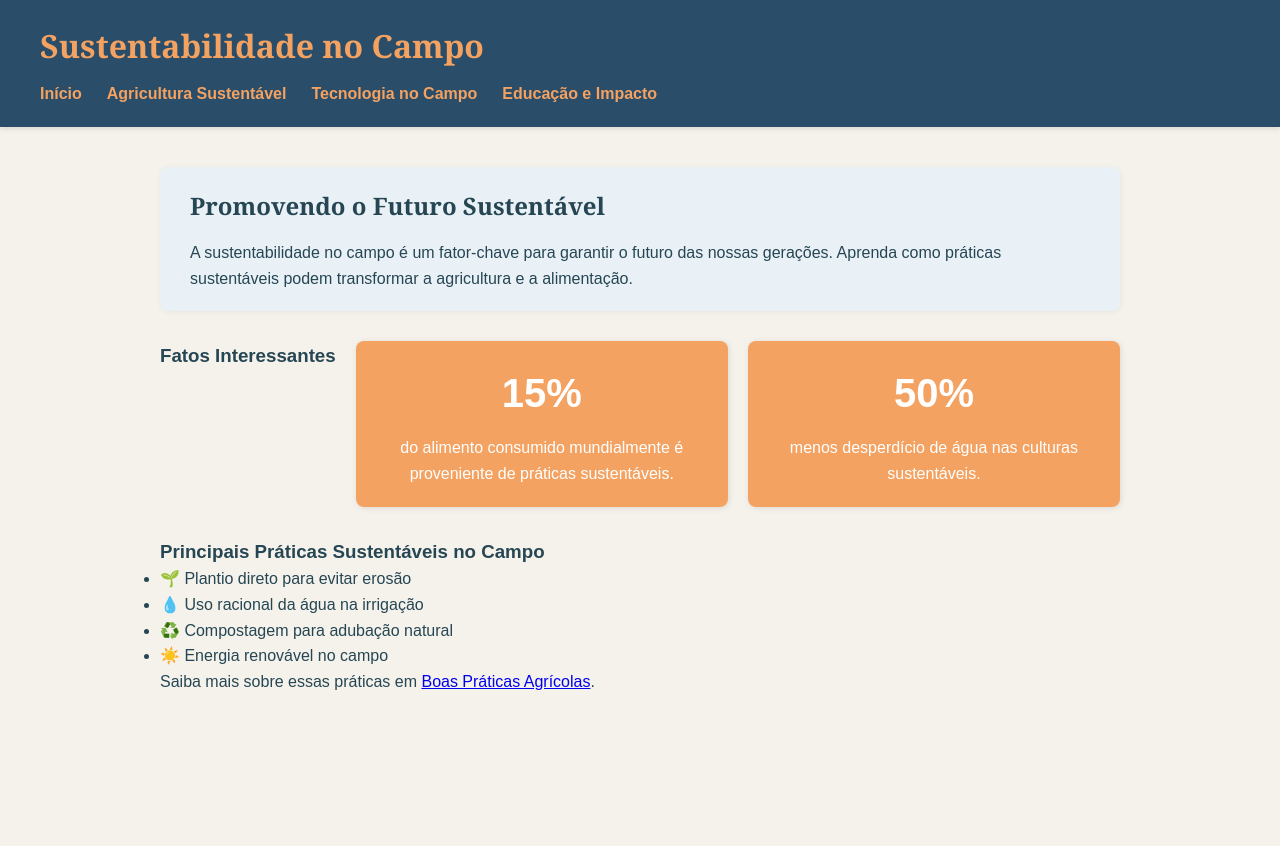
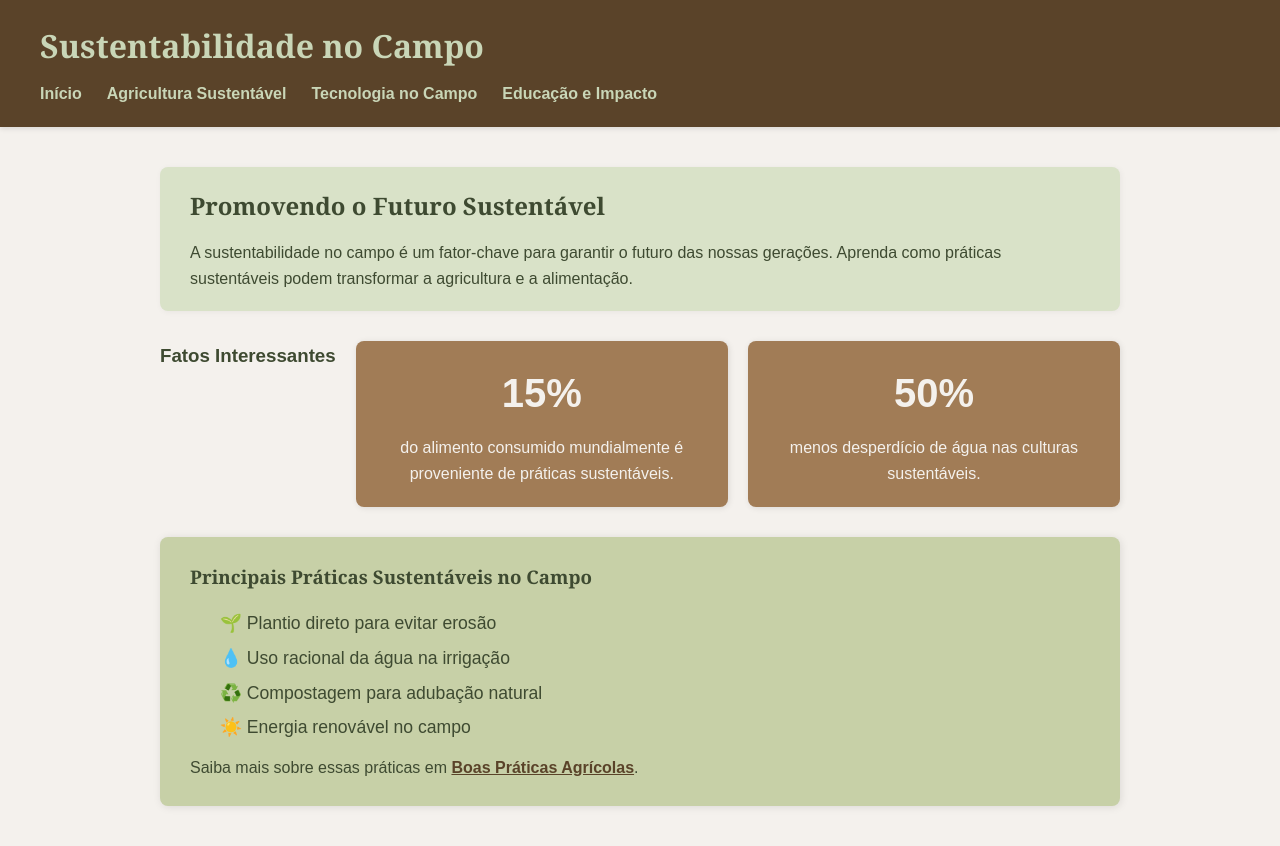
Before and after one commit to MariaRitaChaves/Projeto_Agrinho_maria_rita, a plain HTML site: page index.html in a window 1280 px wide. Before the commit the page ends 800 px from the top, so only its background shows below. Drawn offline with Linux system fonts and the light colour scheme.

Commit message:
Atualizar o style.css

```diff
--- a/style.css
+++ b/style.css
@@ -8,16 +8,16 @@
 }
 
 body {
-  background-color: #f5f2eb; /* bege claro */
-  color: #264653; /* azul petróleo */
+  background-color: #f4f1ed; /* bege bem clarinho */
+  color: #3e4a31; /* verde escuro amarelado */
   font-family: 'Arial', sans-serif;
   line-height: 1.6;
 }
 
 header {
-  background-color: #2a4d69; /* azul petróleo escuro */
+  background-color: #5a4329; /* marrom médio */
   padding: 20px 40px;
-  color: #f4a261; /* laranja queimado */
+  color: #c9d6b7; /* verde claro acinzentado */
   box-shadow: 0 2px 5px rgba(0,0,0,0.1);
 }
 
@@ -33,7 +33,7 @@ nav ul {
 }
 
 nav a {
-  color: #f4a261; /* laranja queimado */
+  color: #c9d6b7; /* verde claro */
   text-decoration: none;
   font-weight: 600;
   font-size: 1rem;
@@ -41,7 +41,7 @@ nav a {
 }
 
 nav a:hover {
-  color: #e76f51; /* laranja mais vivo */
+  color: #88956f; /* verde oliva suave */
 }
 
 main {
@@ -51,18 +51,18 @@ main {
 }
 
 section.intro {
-  background-color: #e9f1f7; /* cinza muito claro azulado */
+  background-color: #d9e2c8; /* verde muito claro */
   padding: 20px 30px;
   border-radius: 8px;
   margin-bottom: 30px;
   box-shadow: 1px 1px 6px rgba(0,0,0,0.05);
-  color: #264653;
+  color: #3e4a31;
 }
 
 section.intro h2 {
   font-family: 'Georgia', serif;
   margin-bottom: 15px;
-  color: #264653;
+  color: #3e4a31;
 }
 
 section.stats {
@@ -72,13 +72,13 @@ section.stats {
 }
 
 section.stats .card {
-  background-color: #f4a261; /* laranja queimado */
+  background-color: #a17c56; /* marrom claro */
   padding: 20px;
   flex: 1;
   border-radius: 8px;
   box-shadow: 1px 1px 6px rgba(0,0,0,0.1);
   text-align: center;
-  color: white;
+  color: #f4f1ed; /* bege claro */
 }
 
 section.stats .card h4 {
@@ -90,4 +90,72 @@ section.stats .card p {
   font-size: 1rem;
 }
 
-section.pract
+section.practices {
+  background-color: #c7d0a7; /* verde amarelado claro */
+  padding: 25px 30px;
+  border-radius: 8px;
+  box-shadow: 1px 1px 8px rgba(0,0,0,0.1);
+  margin-bottom: 40px;
+  color: #3e4a31;
+}
+
+section.practices h3 {
+  font-family: 'Georgia', serif;
+  margin-bottom: 20px;
+}
+
+section.practices ul {
+  list-style: none;
+  padding-left: 0;
+  margin-bottom: 15px;
+}
+
+section.practices ul li {
+  margin-bottom: 10px;
+  font-size: 1.1rem;
+  line-height: 1.4;
+  padding-left: 30px;
+  position: relative;
+}
+
+section.practices ul li::before {
+  content: '';
+  position: absolute;
+  left: 5px;
+  top: 7px;
+  width: 18px;
+  height: 18px;
+  font-size: 18px;
+}
+
+section.practices p a {
+  color: #5a4329; /* marrom escuro */
+  font-weight: 600;
+  text-decoration: underline;
+  transition: color 0.3s ease;
+}
+
+section.practices p a:hover {
+  color: #88956f; /* verde oliva suave */
+}
+
+footer {
+  background-color: #5a4329; /* marrom médio */
+  color: #c9d6b7; /* verde claro */
+  text-align: center;
+  padding: 15px 20px;
+  font-size: 0.9rem;
+  box-shadow: 0 -2px 5px rgba(0,0,0,0.1);
+}
+
+/* Responsividade básica */
+@media (max-width: 700px) {
+  section.stats {
+    flex-direction: column;
+  }
+
+  nav ul {
+    flex-direction: column;
+    gap: 10px;
+  }
+}
```
